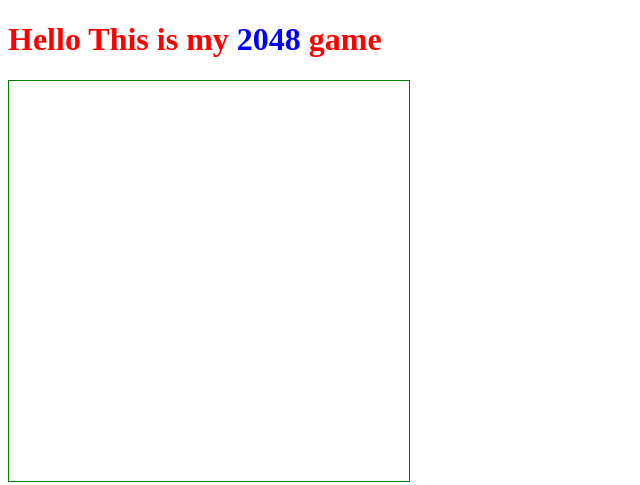
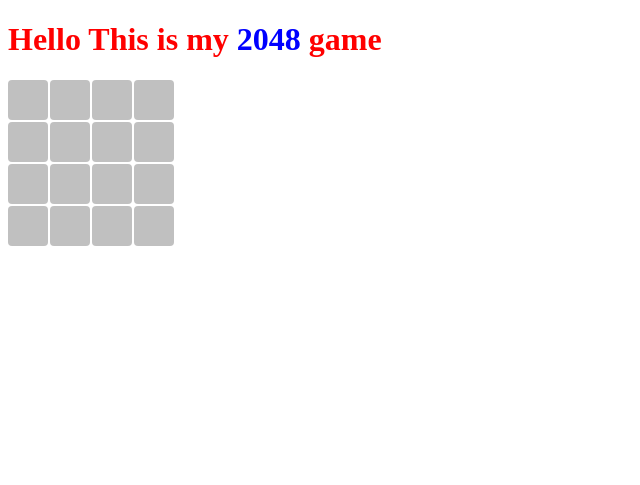
Before and after one commit to esalinas00/2048, a website: page index.html in a window 1280 px wide. Shown: the whole page, without its empty margins (0-640 px from the left). Drawn offline with Linux system fonts and the light colour scheme.

```diff
--- a/index.html
+++ b/index.html
@@ -15,7 +15,7 @@
 
         <h1>Hello This is my <span>2048</span> game</h1>
 
-        <canvas width="400px" height="400px;">Canvas isn't supported on your browser</canvas>
+        <canvas id="game" width="166px" height="166px;">Canvas isn't supported on your browser</canvas>
 
         <script src="src/js/main.js"></script>
     </body>
--- a/package.json
+++ b/package.json
@@ -17,6 +17,7 @@
   },
   "homepage": "https://github.com/esalinas00/2048#readme",
   "devDependencies": {
+    "browserify": "^10.2.0",
     "del": "^1.1.1",
     "gulp": "^3.8.11",
     "gulp-changed": "^1.2.1",
@@ -25,6 +26,7 @@
     "gulp-minify-css": "^1.1.1",
     "gulp-notify": "^2.2.0",
     "gulp-sass": "^2.0.1",
-    "gulp-uglify": "^1.2.0"
+    "gulp-uglify": "^1.2.0",
+    "watchify": "^3.2.1"
   }
 }
--- a/src/js/main.js
+++ b/src/js/main.js
@@ -1,2 +1,31 @@
-console.log("How do I see if this text exist?");
-console.log("Why this files doesn't load?");
+var canvas = document.getElementById('game');
+var ctx;
+var blockSize = 40;
+var separation = 2;
+
+if(canvas.getContext){
+	ctx = canvas.getContext('2d');
+
+	for (var i=0;i<4;i++){
+    	for (var j=0;j<4;j++){
+    		ctx.beginPath();
+			ctx.fillStyle = "#C0C0C0";
+			//ctx.fillRect((40+separation)*i,(40+separation)*j,blockSize,blockSize);
+			roundedRect(ctx,(40+separation)*i,(40+separation)*j,blockSize,blockSize,4);
+    	}
+	}
+}
+
+function roundedRect(ctx,x,y,width,height,radius){
+  ctx.beginPath();
+  ctx.moveTo(x,y+radius);
+  ctx.lineTo(x,y+height-radius);
+  ctx.quadraticCurveTo(x,y+height,x+radius,y+height);
+  ctx.lineTo(x+width-radius,y+height);
+  ctx.quadraticCurveTo(x+width,y+height,x+width,y+height-radius);
+  ctx.lineTo(x+width,y+radius);
+  ctx.quadraticCurveTo(x+width,y,x+width-radius,y);
+  ctx.lineTo(x+radius,y);
+  ctx.quadraticCurveTo(x,y,x,y+radius);
+  ctx.fill();
+}
--- /dev/null
+++ b/src/js/second.js
@@ -0,0 +1,6 @@
+var board = [];
+//Initialize the board
+var boardSize = 4, i = 0, j = 0;
+for(;i < 4;i++ ){
+
+}
--- a/src/sass/main.scss
+++ b/src/sass/main.scss
@@ -4,7 +4,3 @@
 		color: blue;
 	}
 }
-
-canvas {
-	border: 1px solid green;
-}
```
Also changed, not shown: build/css/main.css, build/js/main.js, build/js/second.js (added).
